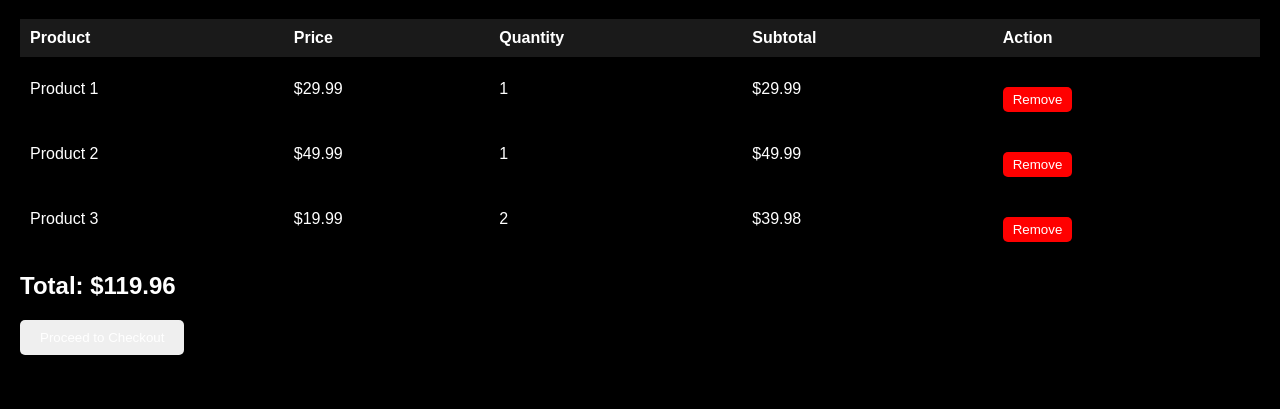
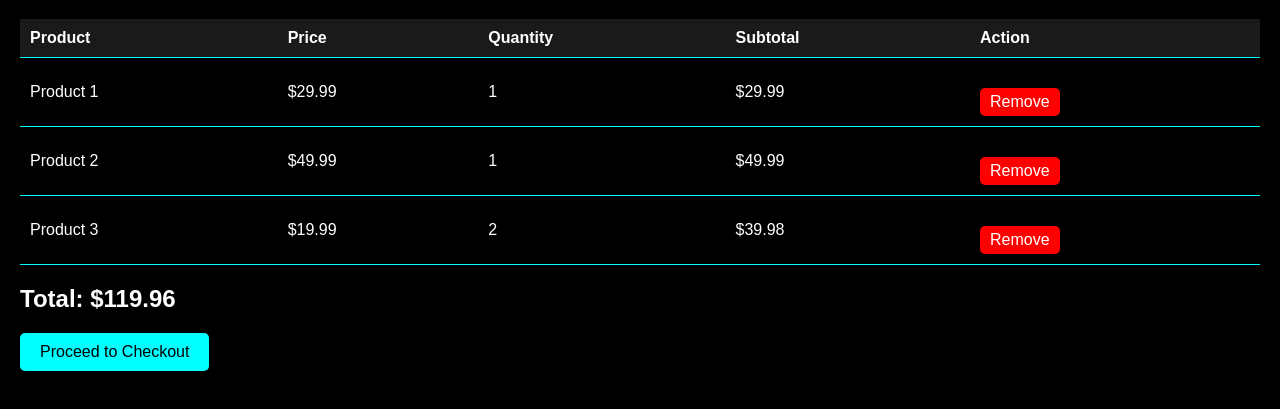
Before and after one commit to awsomemerch/awsomemerch.github.io, a plain HTML site: page cart.html in a window 1280 px wide. Shown: the part 81-490 px from the top of the page. Drawn offline with Linux system fonts and the light colour scheme.

Commit message:
Update cart.html

```diff
--- a/cart.html
+++ b/cart.html
@@ -23,7 +23,7 @@
         th, td {
             padding: 10px;
             text-align: left;
-            border-bottom: 1px solid neonblue;
+            border-bottom: 1px solid #00ffff; /* Neon blue */
         }
         th {
             background-color: #1a1a1a;
@@ -37,13 +37,14 @@
             margin-top: 20px;
         }
         button {
-            background-color: neonblue;
+            background-color: #00ffff; /* Neon blue */
             border: none;
-            color: white;
+            color: black;
             padding: 10px 20px;
             cursor: pointer;
             border-radius: 5px;
             margin-top: 20px;
+            font-size: 1em;
         }
         button:hover {
             background-color: #0f4c75;
@@ -64,7 +65,7 @@
     </header>
 
     <main>
-        <table>
+        <table id="cartTable">
             <thead>
                 <tr>
                     <th>Product</th>
@@ -77,32 +78,60 @@
             <tbody>
                 <tr>
                     <td>Product 1</td>
-                    <td>$29.99</td>
-                    <td>1</td>
-                    <td>$29.99</td>
+                    <td class="price">$29.99</td>
+                    <td class="quantity">1</td>
+                    <td class="subtotal">$29.99</td>
                     <td><button class="remove">Remove</button></td>
                 </tr>
                 <tr>
                     <td>Product 2</td>
-                    <td>$49.99</td>
-                    <td>1</td>
-                    <td>$49.99</td>
+                    <td class="price">$49.99</td>
+                    <td class="quantity">1</td>
+                    <td class="subtotal">$49.99</td>
                     <td><button class="remove">Remove</button></td>
                 </tr>
                 <tr>
                     <td>Product 3</td>
-                    <td>$19.99</td>
-                    <td>2</td>
-                    <td>$39.98</td>
+                    <td class="price">$19.99</td>
+                    <td class="quantity">2</td>
+                    <td class="subtotal">$39.98</td>
                     <td><button class="remove">Remove</button></td>
                 </tr>
             </tbody>
         </table>
 
         <div class="total">
-            Total: $119.96
+            Total: <span id="totalAmount">$119.96</span>
         </div>
-        <button>Proceed to Checkout</button>
+        <button id="checkoutButton">Proceed to Checkout</button>
     </main>
+
+    <script>
+        // Function to update the total amount
+        function updateTotal() {
+            const rows = document.querySelectorAll('#cartTable tbody tr');
+            let total = 0;
+            rows.forEach(row => {
+                const price = parseFloat(row.querySelector('.price').textContent.replace('$', ''));
+                const quantity = parseInt(row.querySelector('.quantity').textContent);
+                const subtotal = price * quantity;
+                row.querySelector('.subtotal').textContent = `$${subtotal.toFixed(2)}`;
+                total += subtotal;
+            });
+            document.getElementById('totalAmount').textContent = `$${total.toFixed(2)}`;
+        }
+
+        // Event listener for remove buttons
+        document.querySelectorAll('.remove').forEach(button => {
+            button.addEventListener('click', function() {
+                const row = this.closest('tr');
+                row.parentNode.removeChild(row); // Remove the row from the table
+                updateTotal(); // Update the total amount
+            });
+        });
+
+        // Initial total calculation
+        updateTotal();
+    </script>
 </body>
 </html>
```
